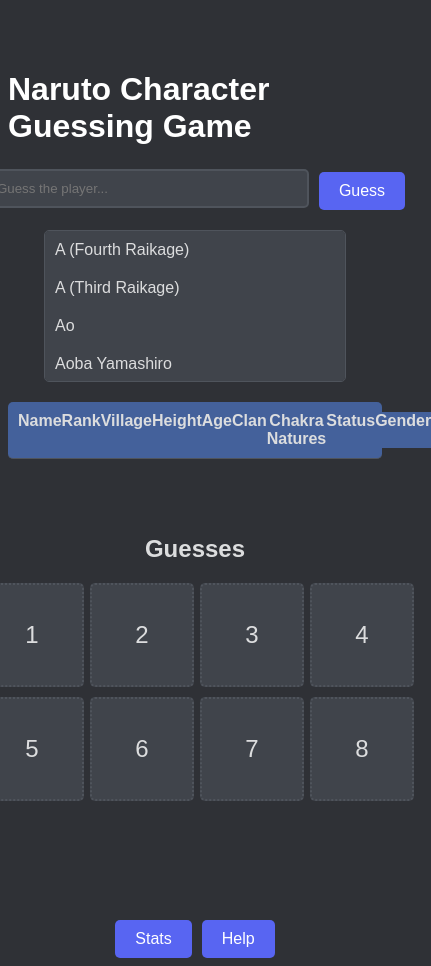
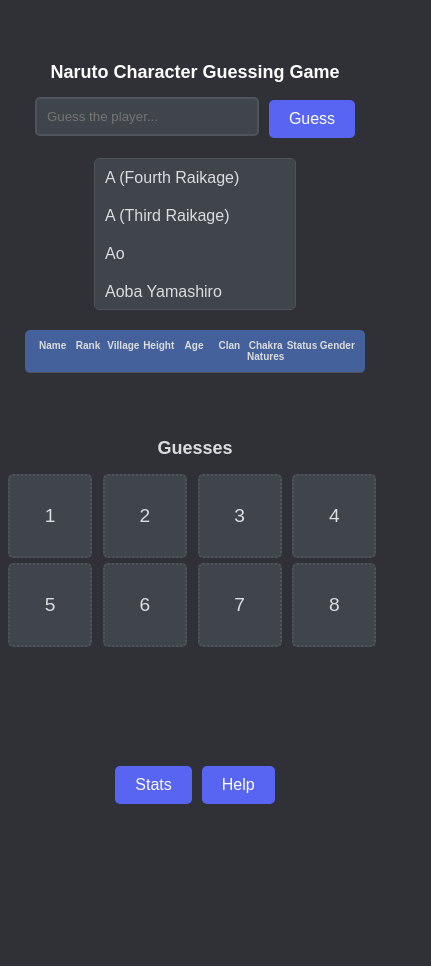
Before and after one commit to TobinTojo/NarutoCharacterGuesser, a website built with Vite: page index.html in a window 390 px wide. Shown: the whole page, 431 px wide, since content can reach past the window. After the commit the page ends 844 px from the top, so only its background shows below. Built offline with nearby package versions, Linux system fonts and the light colour scheme.

Commit message:
Made it responsive for mobile

```diff
--- a/index.css
+++ b/index.css
@@ -440,3 +440,99 @@
     padding-bottom: 2px;
     border-radius: 2px;
 }
+
+@media screen and (max-width: 1024px) {
+    #results {
+        list-style-type: none;
+        padding: 0;
+        width: 100%;
+        max-width: 800px;
+        margin-top: 20px;
+        font-size: 10px;
+    }
+
+    #results li {
+        display: flex;
+        justify-content: center;
+        width: 320px;
+        padding: 10px;
+        border-bottom: 1px solid #4f545c;
+        background-color: #40444b;
+        border-radius: 5px;
+        margin-bottom: 10px;
+        margin-left: auto;
+        margin-right: auto;
+    }
+
+    .label {
+        font-weight: 600;
+        background-color: #44619b;
+        font-size: 10px;
+    }
+
+    #searchBar {
+        width: 200px;
+        padding: 10px;
+        border: 2px solid rgb(79, 84, 92);
+        border-radius: 5px;
+        background-color: rgb(64, 68, 75);
+        color: rgb(220, 221, 222);
+    }
+
+    #autocomplete {
+        list-style-type: none;
+        padding: 0px;
+        margin: 0px;
+        width: 200px;
+        border: 1px solid rgb(79, 84, 92);
+        max-height: 150px;
+        overflow-y: auto;
+        background-color: rgb(64, 68, 75);
+        border-radius: 5px;
+    }
+
+    h1 {
+        color: rgb(255, 255, 255);
+        margin-left: auto;
+        margin-right: auto;
+        justify-content: center;
+        display: flex;
+        width: 300px;
+        font-size: 18px;
+    }
+
+    .header-title {
+        font-size: 18px;
+    }
+
+    #dottedBoxes {
+        grid-template-columns: repeat(4, 1fr); /* 2 columns, each taking up equal space */
+        grid-gap: 5px; /* Reduced space between the boxes */
+    }
+
+    .dotted-box {
+        width: 80px; /* Smaller box width */
+        height: 80px; /* Smaller box height */
+        font-size: 1.2em; /* Smaller font size for better fit */
+    }
+
+    .guessed {
+        font-size: 0.9em; /* Smaller font size for better fit */
+    }
+
+    .popup-content {
+        width: 70%; /* Increased width for smaller screens */
+        max-width: none; /* Remove the max-width constraint */
+        margin: 10% auto; /* Increase top margin to ensure it's centered properly */
+    }
+
+    .popup-header {
+        font-size: 24px; /* Reduce font size for smaller screens */
+    }
+
+    .close {
+        font-size: 30px; /* Reduce size of close button */
+    }
+
+
+}
--- a/index.html
+++ b/index.html
@@ -29,7 +29,7 @@
     </ul>
     <!-- Section for Dotted Boxes and Numbered Lines -->
     <div id="guessSection">
-        <h2>Guesses</h2>
+        <h2 class = "header-title">Guesses</h2>
         <div id="dottedBoxes">
             <div class="dotted-box" id="box1">1</div>
             <div class="dotted-box" id="box2">2</div>
```
